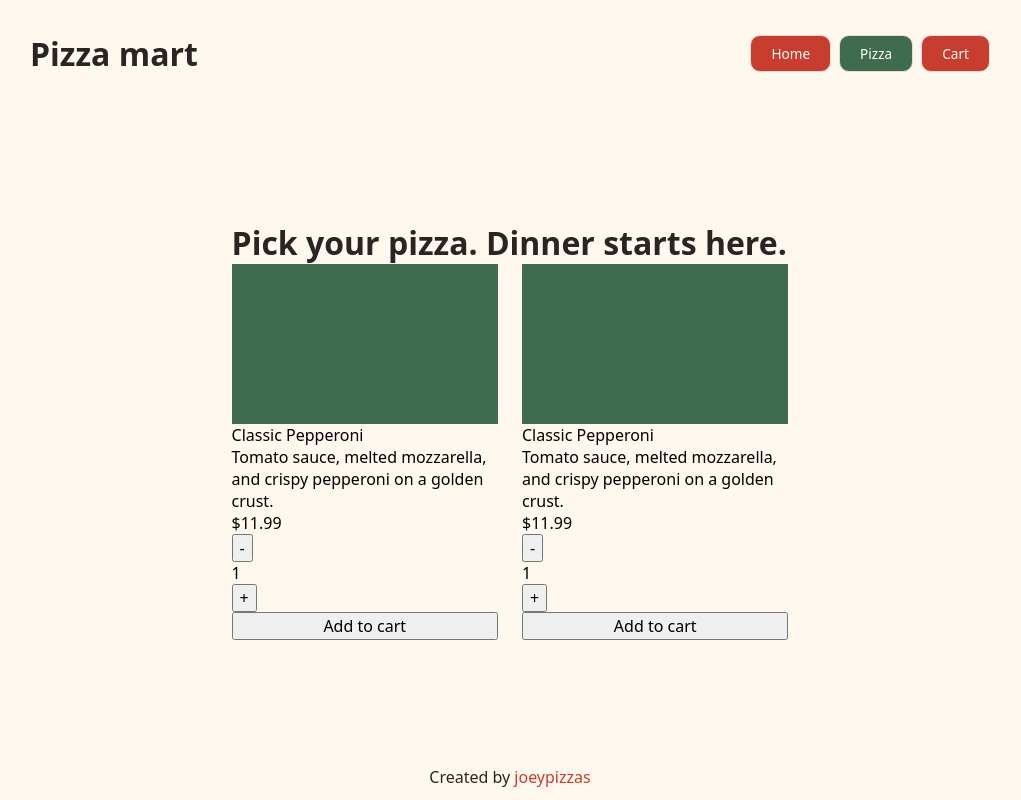
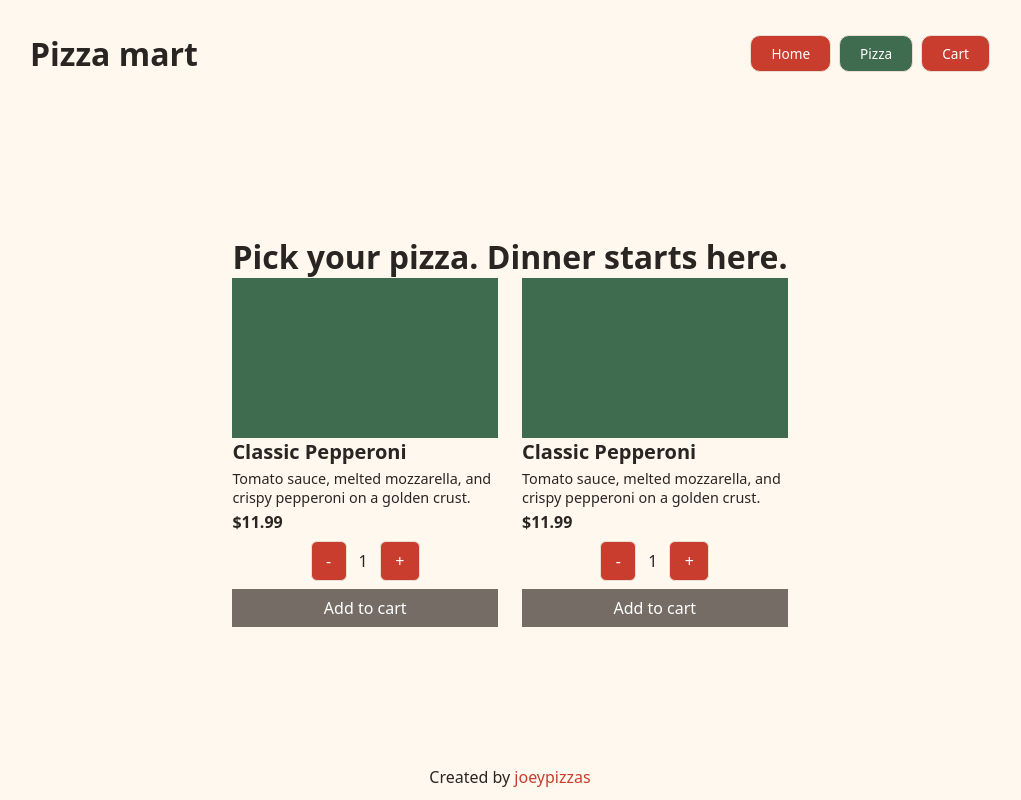
Before and after one commit to joeypizzas/shopping-cart, a React (Vite) app: page /shop in a window 1280 px wide. Shown: the whole page, without its empty margins (130-1151 px from the left). Built offline with nearby package versions, Linux system fonts and the light colour scheme.

Commit message:
styling shopcard

```diff
--- a/src/components/Shop/Shop.css
+++ b/src/components/Shop/Shop.css
@@ -13,6 +13,6 @@
 
 .shop-cards-container {
   display: grid;
-  grid-template-columns: repeat(auto-fit, minmax(min(100%, 250px), 1fr));
+  grid-template-columns: repeat(auto-fit, minmax(min(100%, 200px), 1fr));
   gap: 1.5rem;
 }
--- a/src/components/ShopCard/ShopCard.css
+++ b/src/components/ShopCard/ShopCard.css
@@ -13,4 +13,64 @@
 .card-content {
   display: flex;
   flex-direction: column;
+  gap: 0.25rem;
 }
+
+.card-title {
+  font-size: 1.25rem;
+  font-weight: 700;
+  color: var(--charcoal-primary-text);
+}
+
+.card-description {
+  color: var(--charcoal-primary-text);
+  font-size: 0.9rem;
+}
+
+.card-price {
+  color: var(--charcoal-primary-text);
+  font-weight: 600;
+}
+
+.quantity-container {
+  display: flex;
+  gap: 0.75rem;
+  justify-content: center;
+  align-items: center;
+  border-radius: 6px;
+  padding: 0.25rem 0.5rem 0.25rem 0.5rem;
+}
+
+.quantity-button {
+  background-color: var(--tomato-primary-button);
+  color: var(--white-card-surface);
+  padding: 0.5rem 0.9rem 0.5rem 0.9rem;
+  border: 1px solid var(--light-dough-border);
+  border-radius: 6px;
+  text-decoration: none;
+}
+
+.quantity-button:hover {
+  background-color: var(--deep-tomato-button-hover);
+}
+
+.quantity-button:active {
+  background-color: var(--basil-accent);
+}
+
+.quantity-amount {
+  color: var(--charcoal-primary-text);
+  font-weight: 500;
+}
+
+.add-cart-button {
+  transition: transform 100ms ease;
+  padding: 0.5rem 0.9rem 0.5rem 0.9rem;
+  border: none;
+  background-color: var(--warm-gray-secondary-text);
+  color: var(--white-card-surface);
+}
+
+.add-cart-button:active {
+  transform: scale(0.95);
+}
--- a/src/components/ShopCard/ShopCard.jsx
+++ b/src/components/ShopCard/ShopCard.jsx
@@ -14,11 +14,11 @@ export function ShopCard() {
         </div>
         <div className="card-price">$11.99</div>
         <div className="quantity-container">
-          <button className="quantity-minus-button">-</button>
+          <button className="quantity-button">-</button>
           <div className="quantity-amount">1</div>
-          <button className="quantity-plus-button">+</button>
+          <button className="quantity-button">+</button>
         </div>
-        <button>Add to cart</button>
+        <button className="add-cart-button">Add to cart</button>
       </div>
     </div>
   );
```
